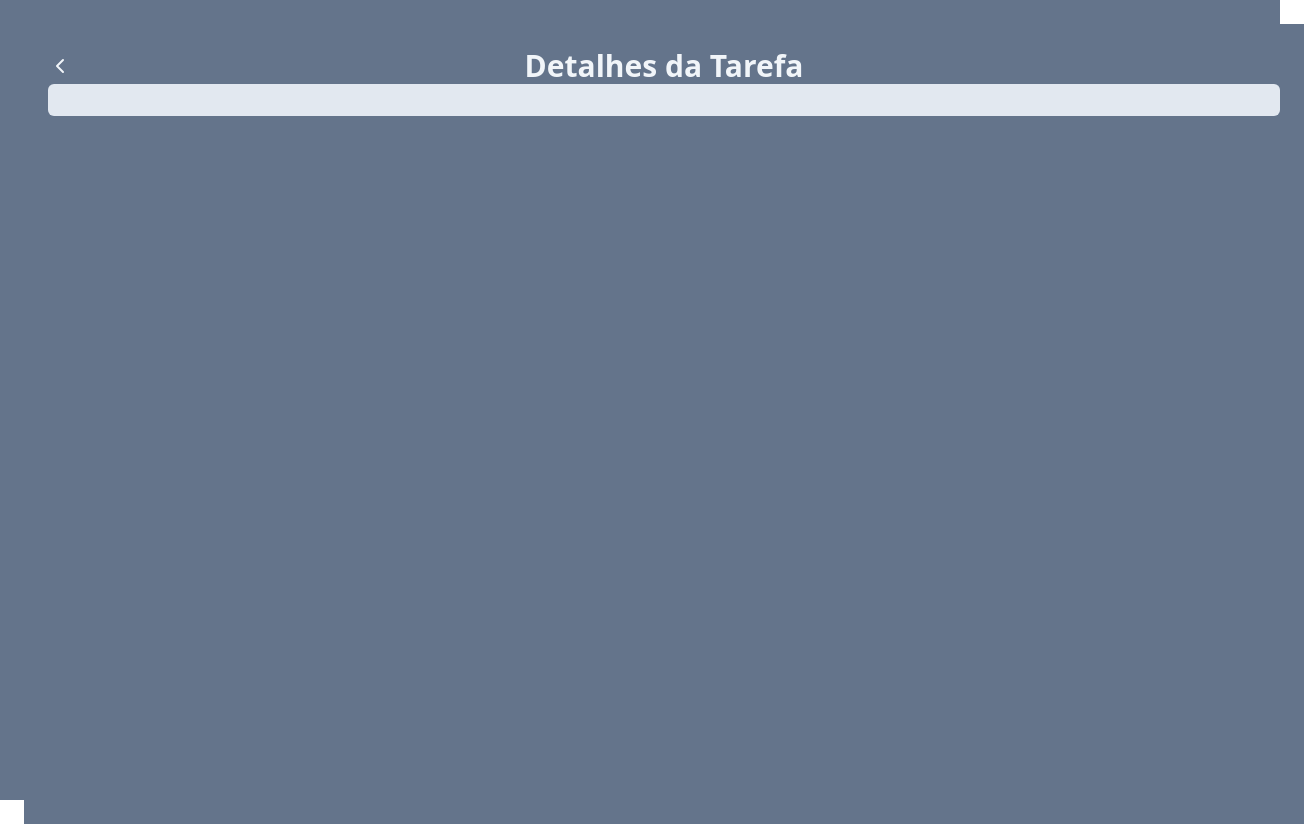
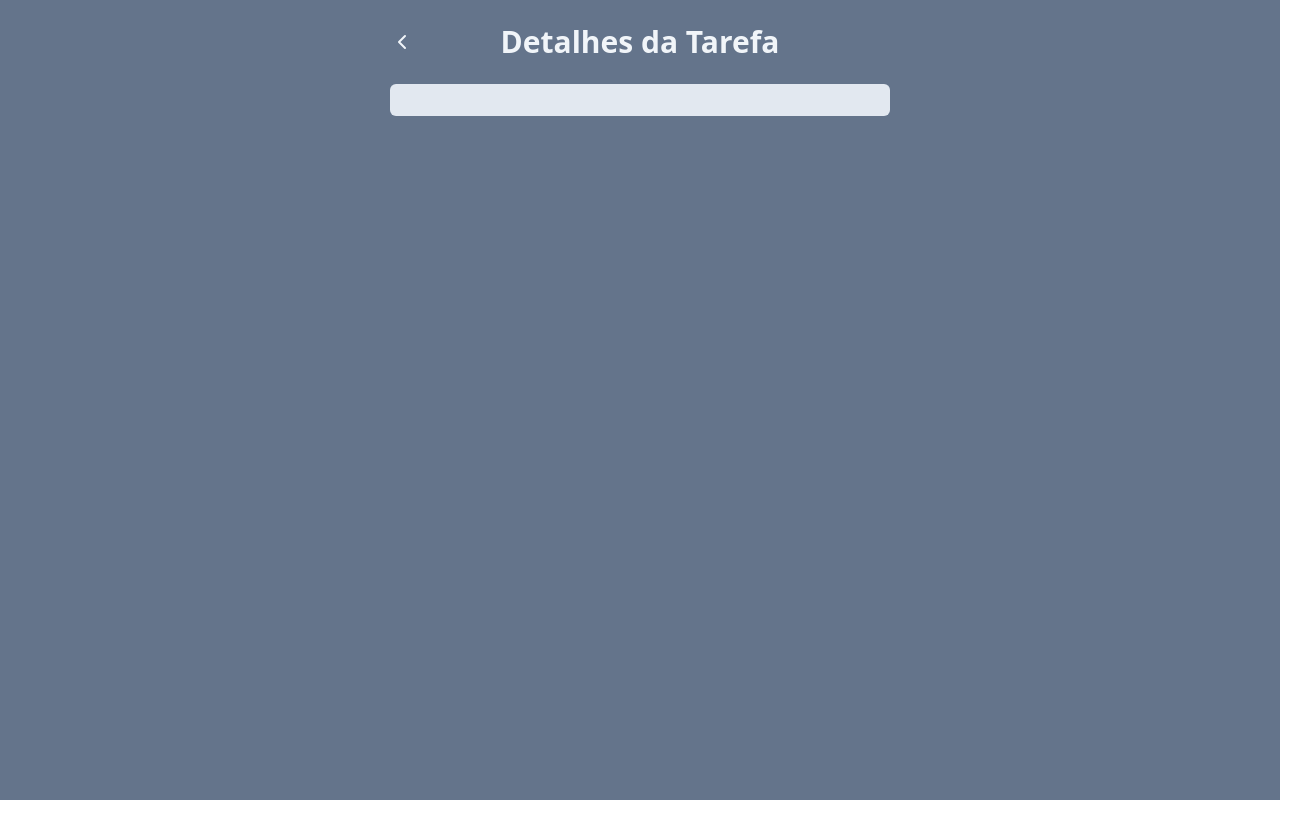
Before and after one commit to ismarsi-matheus/react.js, a React (Vite) app: page /task in a window 1280 px wide. Shown: the whole page, 1304 px wide, since content can reach past the window. After the commit the page ends 800 px from the top, so only its background shows below. Built offline with nearby package versions, Linux system fonts and the light colour scheme.

Commit message:
preparando para o deploy

```diff
--- a/src/pages/TaskPage.jsx
+++ b/src/pages/TaskPage.jsx
@@ -8,9 +8,9 @@ function TaskPage() {
     const title = searchParams.get("title");
     const description = searchParams.get("description");
     return <div className="h-screen w-screen bg-slate-500 p-6">
-        <div className="w-screen h-screen bg-slate-500 p-6">
+        <div className="w-[500px] mx-auto space-y-4 ">
 
-            <div className="flex justify-center relative">
+            <div className="flex justify-center relative mb-6">
                 <button onClick={() => navigate(-2)} className="absolute left-0 top-0 bottom-0 text-slate-100" >
                     <ChevronLeftIcon />
                 </button >
```
